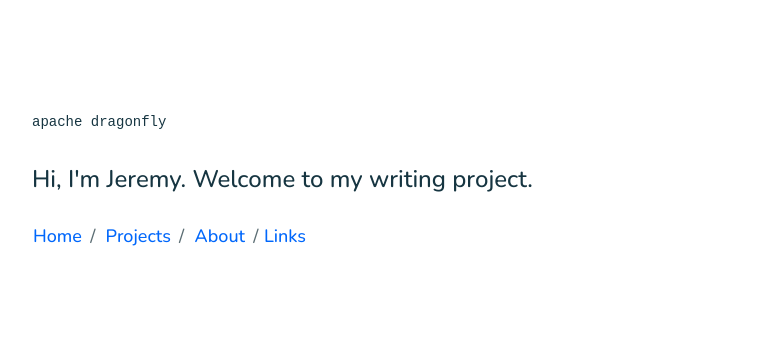
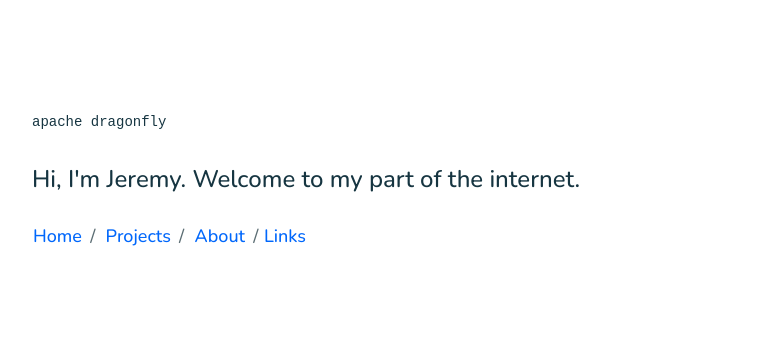
Before and after one commit to apachedragonfly/apachedragonfly.github.io, a Jekyll site: the page built from index.html, in a window 1280 px wide. Shown: the top 359 px of the page, without its empty margins (258-1021 px from the left). Built offline with Jekyll 4.4.1, drawn with Linux system fonts in a browser that asks for light colours.

Commit message:
Update _config.yml

```diff
--- a/_config.yml
+++ b/_config.yml
@@ -1,7 +1,7 @@
 # Site settings
 title: "apache dragonfly"
 description: >
-  Hi, I'm Jeremy. Welcome to my writing project.
+  Hi, I'm Jeremy. Welcome to my part of the internet.
 
 author: Jeremy C
 email: jeremy@apachedragonfly.com
```
